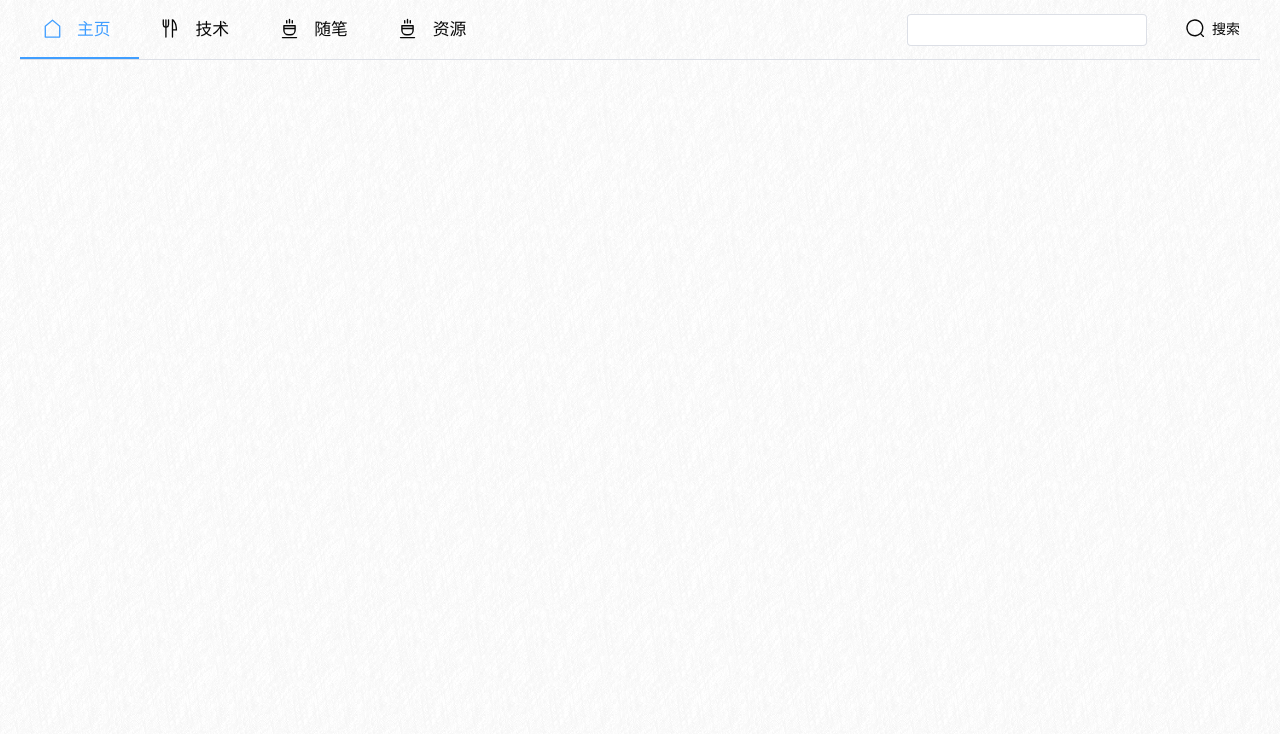
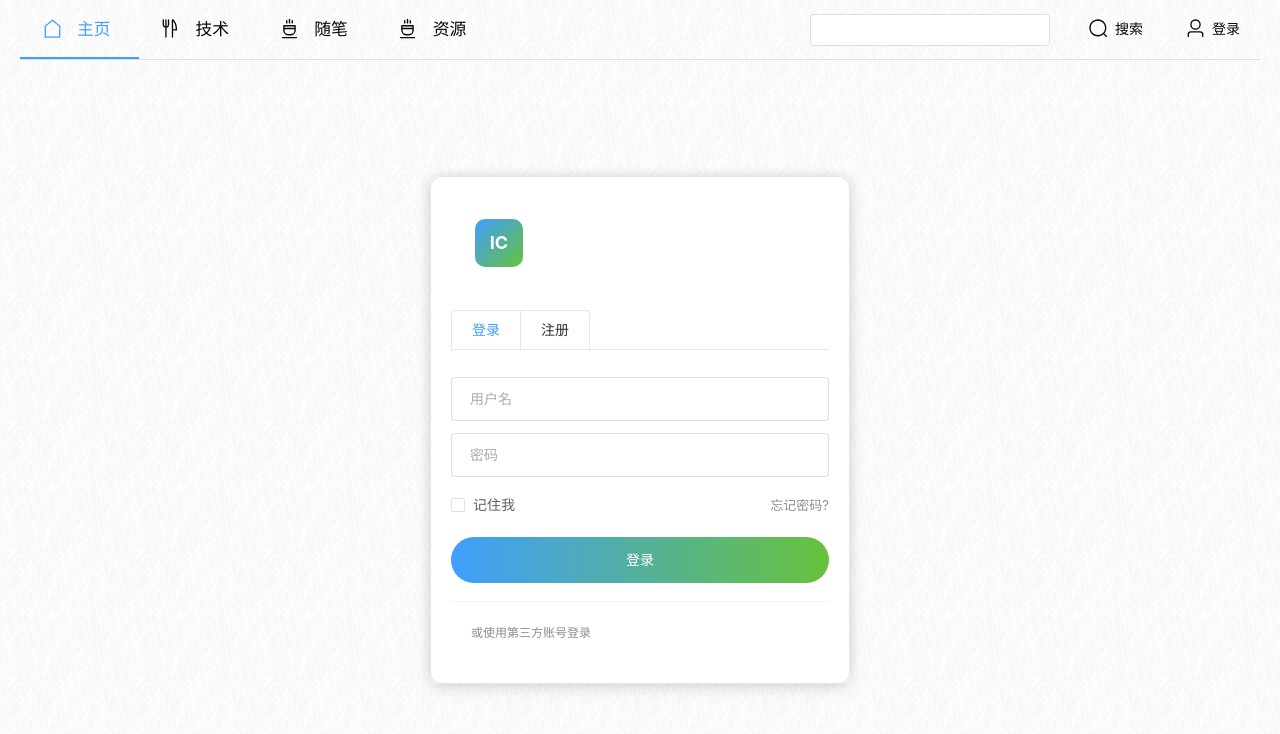
Before and after one commit to leeguo2015/inception, a Vue app in the folder web/: page /login in a window 1280 px wide. Before the commit this address had no page. Shown: the top 734 px of the page. Built offline with nearby package versions, Linux system fonts and the light colour scheme.

Commit message:
登陆交互

```diff
--- a/web/package.json
+++ b/web/package.json
@@ -19,6 +19,6 @@
   },
   "devDependencies": {
     "@vitejs/plugin-vue": "^4.0.0",
-    "vite": "^4.1.4"
+    "vite": "^4.5.14"
   }
 }
--- a/web/src/assets/api.js
+++ b/web/src/assets/api.js
@@ -11,7 +11,7 @@
 import axios from 'axios';
 import { ElMessage } from 'element-plus';
 // const  baseURL =  'http://124.223.114.178:8080'
-const  baseURL =  'https://124.223.114.178:8081'
+const  baseURL =  'http://127.0.0.1:8080'
 const  baseURLAPI = baseURL + '/v1/api'
 // 创建一个 axios 实例，配置一些全局的请求设置
 const instance = axios.create({
--- a/web/src/components/Menu.vue
+++ b/web/src/components/Menu.vue
@@ -58,6 +58,13 @@
       </el-icon>
       搜索
     </el-menu-item>
+        <el-menu-item  index="/login" class="menu-ico" mode="horizontal">
+      <el-icon size="1.5em">
+        <User />
+      </el-icon>
+      登录
+    </el-menu-item>
+
 
     <!-- <el-sub-menu index="/user" v-if="this.$store.state.User">
       <template #title>
--- a/web/src/router/index.js
+++ b/web/src/router/index.js
@@ -9,6 +9,7 @@
 import {createRouter, createWebHistory} from 'vue-router'
 import BlogDetail from '../components/blog/detailG.vue'
 import ListSidebarComponent from "@/views/ListSidebarBlog.vue";
+import Login from "@/views/login.vue";
 
 const router = createRouter({
     history: createWebHistory(import.meta.env.BASE_URL),
@@ -31,6 +32,12 @@ const router = createRouter({
             name: 'detail',
             component: BlogDetail,
             props: route => ({id: route.params.id}),
+        },
+                {
+            path: '/login',
+            name: 'login',
+            component: Login,
+
         }
     ]
 
--- a/web/src/views/login.vue
+++ b/web/src/views/login.vue
@@ -9,24 +9,86 @@
 <template>
   <div class="container">
     <div class="centered-div">
-      <div class="form_content">
-        <el-form ref="form" :model="form" label-width="50px">
-          <el-form-item class="input-item" label="姓名">
-            <el-input
-              class="input-size el-input--round"
-              :style="input_stayle"
-              v-model="form.name"
-            ></el-input>
+      <el-card class="login-card">
+        <div class="card-top">
+          <div class="logo-wrap">
+            <div class="logo-icon">IC</div>
+            <div class="logo-text">Inception</div>
+          </div>
+          <div class="card-desc">内容创作 · 简洁高效的博客平台</div>
+        </div>
+
+        <el-tabs v-model="activeTab" type="card">
+          <el-tab-pane label="登录" name="login">
+            <el-form ref="form" :model="form" label-width="0px">
+              <el-form-item class="input-item">
+                <el-input v-model="form.name" class="input-size" placeholder="用户名">
+                  <template #prefix>
+                    <i class="el-icon-user"></i>
+                  </template>
+                </el-input>
               </el-form-item>
-          <el-form-item class="input-item" label="密码">
-            <el-input class="input-size" v-model="form.password"></el-input>
+
+              <el-form-item class="input-item">
+                <el-input v-model="form.password" class="input-size" type="password" placeholder="密码">
+                  <template #prefix>
+                    <i class="el-icon-lock"></i>
+                  </template>
+                </el-input>
               </el-form-item>
+
+              <div class="actions-row">
+                <el-checkbox v-model="remember">记住我</el-checkbox>
+                <a class="forgot" @click.prevent="forgot">忘记密码?</a>
+              </div>
+
               <el-form-item>
-            <el-button type="primary" @click="onSubmit">登录</el-button>
-            <!-- <el-button>注册</el-button> -->
+                <el-button type="primary" @click="onSubmit" class="primary-btn">登录</el-button>
               </el-form-item>
             </el-form>
+          </el-tab-pane>
+
+          <el-tab-pane label="注册" name="register">
+            <el-form ref="regForm" :model="registerForm" label-width="0px">
+              <el-form-item class="input-item">
+                <el-input v-model="registerForm.name" class="input-size" placeholder="用户名">
+                  <template #prefix>
+                    <i class="el-icon-user"></i>
+                  </template>
+                </el-input>
+              </el-form-item>
+
+              <el-form-item class="input-item">
+                <el-input v-model="registerForm.email" class="input-size" placeholder="邮箱">
+                  <template #prefix>
+                    <i class="el-icon-message"></i>
+                  </template>
+                </el-input>
+              </el-form-item>
+
+              <el-form-item class="input-item">
+                <el-input v-model="registerForm.password" class="input-size" type="password" placeholder="密码">
+                  <template #prefix>
+                    <i class="el-icon-lock"></i>
+                  </template>
+                </el-input>
+              </el-form-item>
+
+              <el-form-item>
+                <el-button type="primary" @click="onRegister" class="primary-btn">创建账户</el-button>
+              </el-form-item>
+            </el-form>
+          </el-tab-pane>
+        </el-tabs>
+
+        <div class="card-footer">
+          <div class="foot-text">或使用第三方账号登录</div>
+          <div class="social-icons">
+            <i class="el-icon-s-platform"></i>
+            <i class="el-icon-s-promotion"></i>
           </div>
+        </div>
+      </el-card>
     </div>
   </div>
 </template>
@@ -39,11 +101,17 @@ export default {
   data() {
     return {
       msg: "",
-      input_stayle: "",
       form: {
-        name: "leeguo",
-        password: "123456",
+        name: "",
+        password: "",
       },
+      activeTab: "login",
+      registerForm: {
+        name: "",
+        password: "",
+        email: "",
+      },
+      remember: false,
     };
   },
   methods: {
@@ -75,6 +143,31 @@ export default {
         type: "error",
       });
     },
+    onRegister() {
+      const payload = {
+        username: this.registerForm.name,
+        password: this.registerForm.password,
+        email: this.registerForm.email,
+      };
+
+      this.$api
+        .post("/user/register", payload)
+        .then((res) => {
+          if (res.code == "200") {
+            ElMessage.success("注册成功，请登录");
+            this.activeTab = "login";
+            this.registerForm = { name: "", password: "", email: "" };
+          } else {
+            ElMessageBox.alert(res.msg || "注册失败", "注册失败", { type: "error" });
+          }
+        })
+        .catch((err) => {
+          ElMessageBox.alert(err?.message || "网络错误", "注册失败", { type: "error" });
+        });
+    },
+    forgot() {
+      ElMessage.info('请联系管理员重置密码');
+    },
   },
 };
 </script>
@@ -85,9 +178,9 @@ export default {
 }
 
 .input-size {
-  width: 10px;
+  width: 100%;
   height: 40px;
-  border-radius: 20px;
+  border-radius: 6px;
 }
 
 .el-form-item__label {
@@ -104,13 +197,35 @@ export default {
 }
 
 .centered-div {
-  padding: 50px 50px;
-  width: 500px;
-  height: 600px;
-  background-color: rgba(255, 255, 255, 1);
+  padding: 28px;
+  width: 360px;
+  background-color: #ffffff;
+  border-radius: 8px;
+  box-shadow: 0 6px 18px rgba(0, 0, 0, 0.08);
+}
+
+.login-card {
   border-radius: 10px;
-  box-shadow: 0 4px 6px rgba(0, 0, 0, 0.1);
-  font-size: 15rem;
+  overflow: hidden;
+}
+
+.card-header {
+  display: flex;
+  align-items: center;
+  justify-content: space-between;
+  padding: 12px 18px;
+  border-bottom: 1px solid #f2f2f2;
+}
+
+.logo {
+  font-weight: 700;
+  font-size: 18px;
+  color: #409eff;
+}
+
+.subtitle {
+  font-size: 12px;
+  color: #999;
 }
 
 .container {
@@ -122,4 +237,46 @@ export default {
   align-items: center;
   /* 垂直居中 */
 }
+
+.full-btn {
+  width: 100%;
+}
+
+.centered-div {
+  position: relative;
+  z-index: 1;
+  width: 420px;
+  max-width: calc(100% - 40px);
+  padding: 0;
+}
+
+.login-card {
+  border-radius: 12px;
+  overflow: hidden;
+  box-shadow: 0 12px 40px rgba(16,39,112,0.18);
+}
+
+.card-top {
+  padding: 22px 24px 16px 24px;
+  background: linear-gradient(90deg, rgba(255,255,255,0.06), rgba(255,255,255,0.02));
+}
+
+.logo-wrap{
+  display:flex;align-items:center;gap:12px;
+}
+.logo-icon{
+  width:48px;height:48px;border-radius:10px;background:linear-gradient(135deg,#409eff,#67c23a);display:flex;align-items:center;justify-content:center;color:#fff;font-weight:700;font-size:18px;
+}
+.logo-text{font-size:20px;color:#fff;font-weight:700}
+.card-desc{font-size:12px;color:rgba(255,255,255,0.85);margin-top:8px}
+
+.el-tabs__header{padding:20px}
+.input-item{margin:12px 0}
+.input-size{width:100%;height:44px;border-radius:22px}
+.actions-row{display:flex;justify-content:space-between;align-items:center;margin:8px 0 16px}
+.forgot{color:rgba(0,0,0,0.45);font-size:13px;cursor:pointer}
+.primary-btn{width:100%;height:46px;border-radius:24px;background:linear-gradient(90deg,#409eff,#67c23a);color:#fff;border:none}
+.card-footer{padding:16px 20px;border-top:1px solid rgba(0,0,0,0.04);display:flex;justify-content:space-between;align-items:center}
+.foot-text{color:rgba(0,0,0,0.45);font-size:12px}
+.social-icons i{font-size:18px;color:rgba(0,0,0,0.45);margin-left:8px}
 </style>
```
Also changed, not shown: 2 other files (tests, documents, lock files or other folders). Lines whose indentation alone changed are shown as unchanged.
